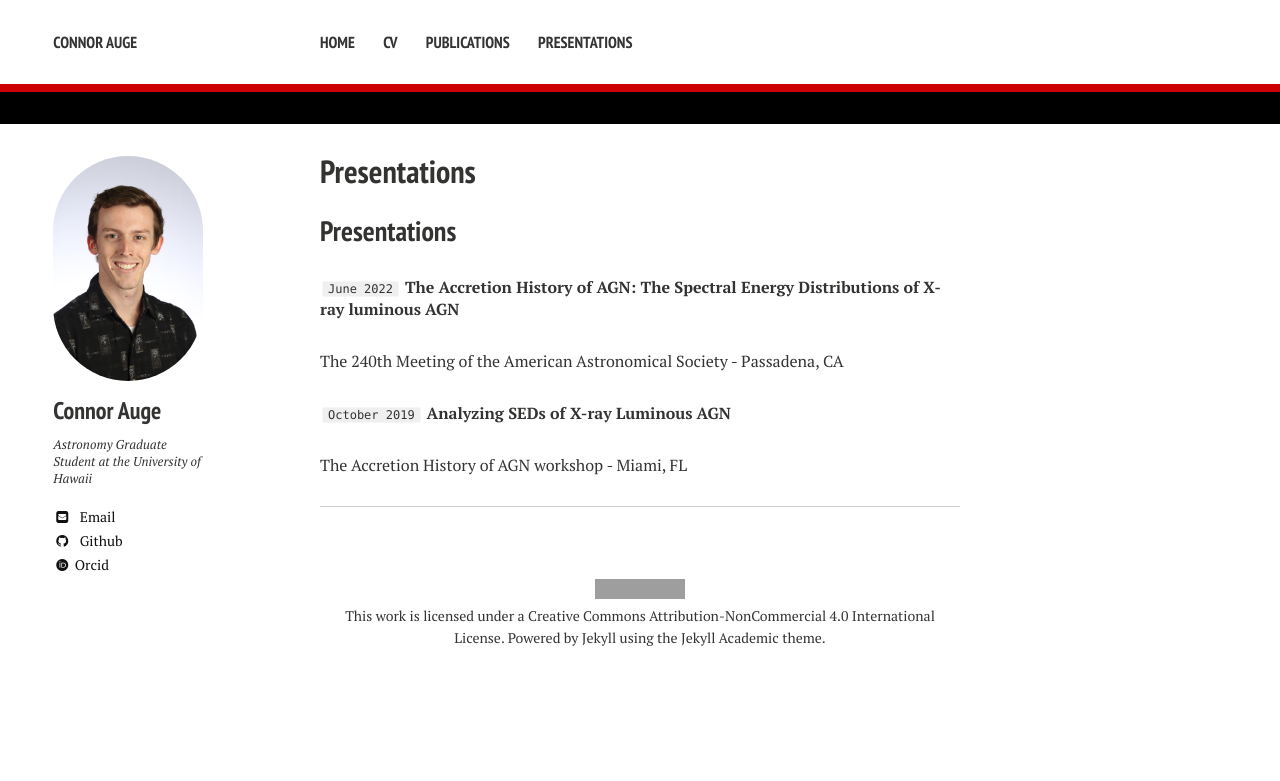
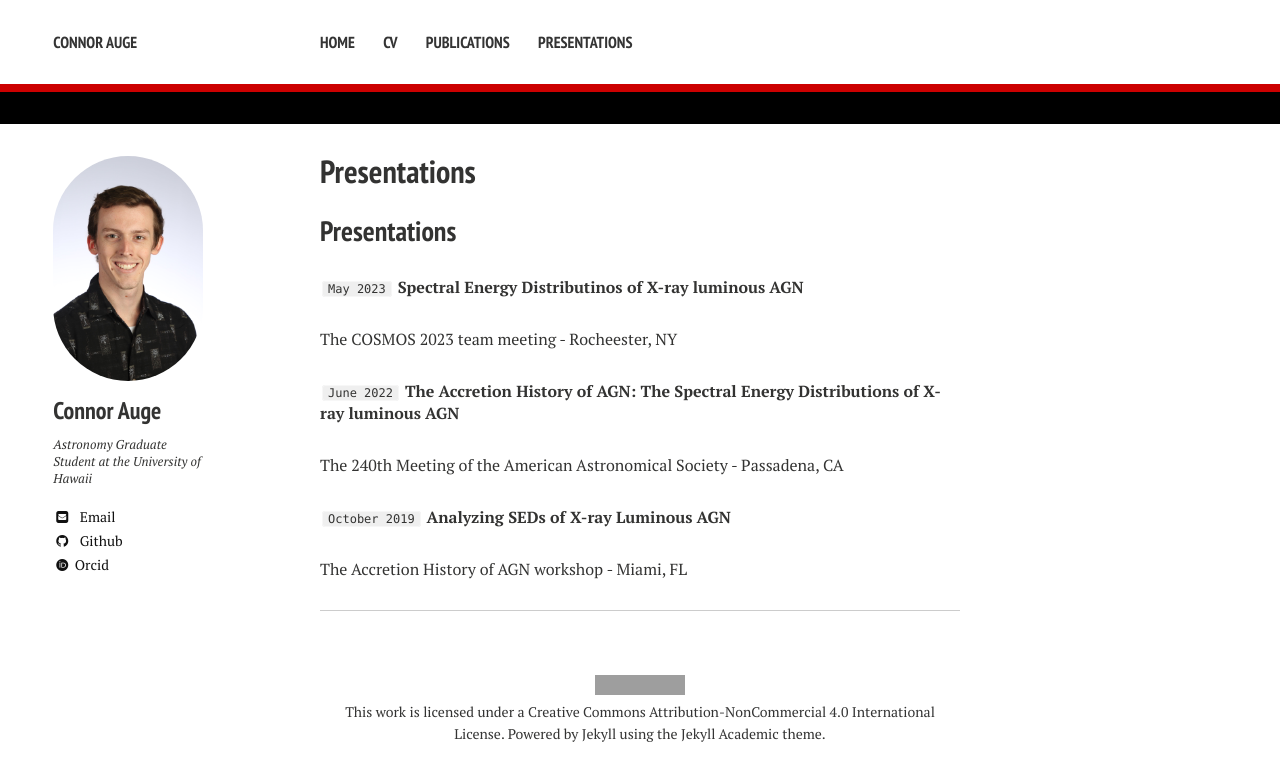
Before and after one commit to cwauge/cwauge.github.io, a Jekyll site: the page built from presentations.md, in a window 1280 px wide. Shown: the top 781 px of the page. Built offline with Jekyll 4.4.1, drawn with Linux system fonts in a browser that asks for light colours; nearby versions of some CDN libraries; some web fonts are replaced; grey boxes are pictures that could not be loaded.

Commit message:
Update presentations.md

```diff
--- a/presentations.md
+++ b/presentations.md
@@ -5,6 +5,11 @@ excerpt: "Recent Presentations"
 ---
 
 ## Presentations
+`May 2023`
+**Spectral Energy Distributinos of X-ray luminous AGN**
+
+The COSMOS 2023 team meeting - Rocheester, NY
+
 `June 2022`
 **The Accretion History of AGN: The Spectral Energy Distributions of X-ray luminous AGN**
 
```
